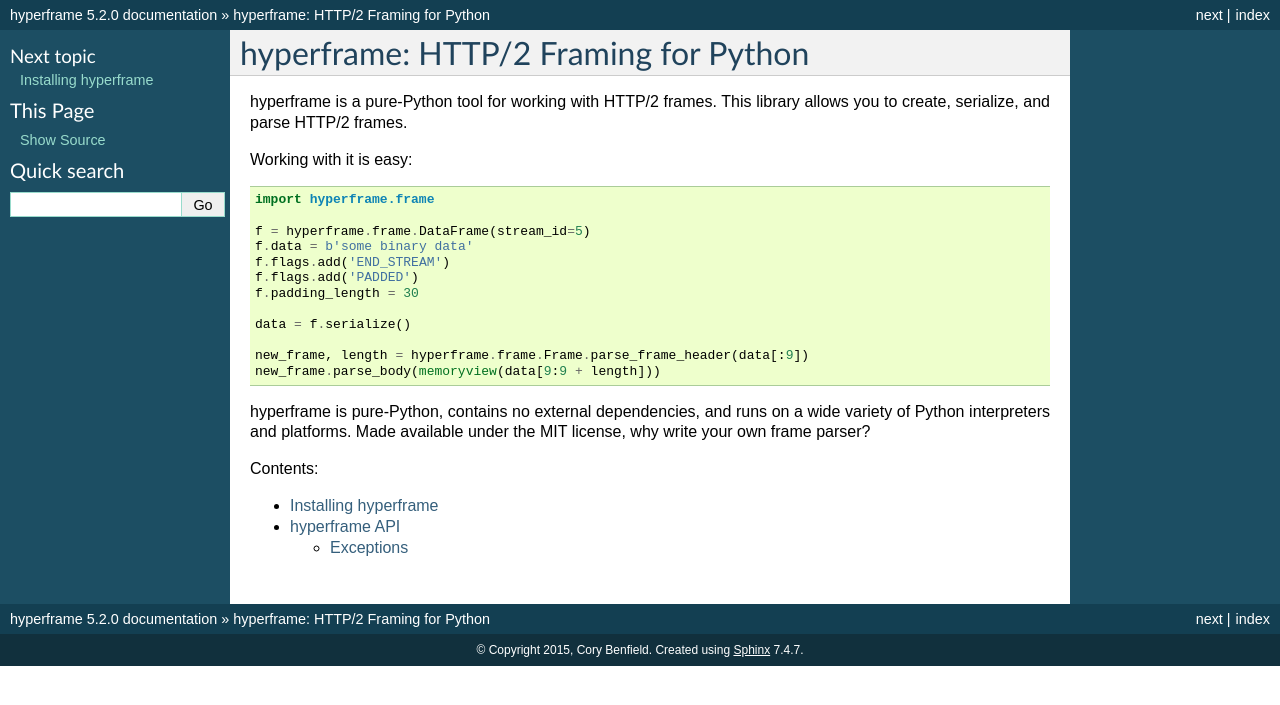
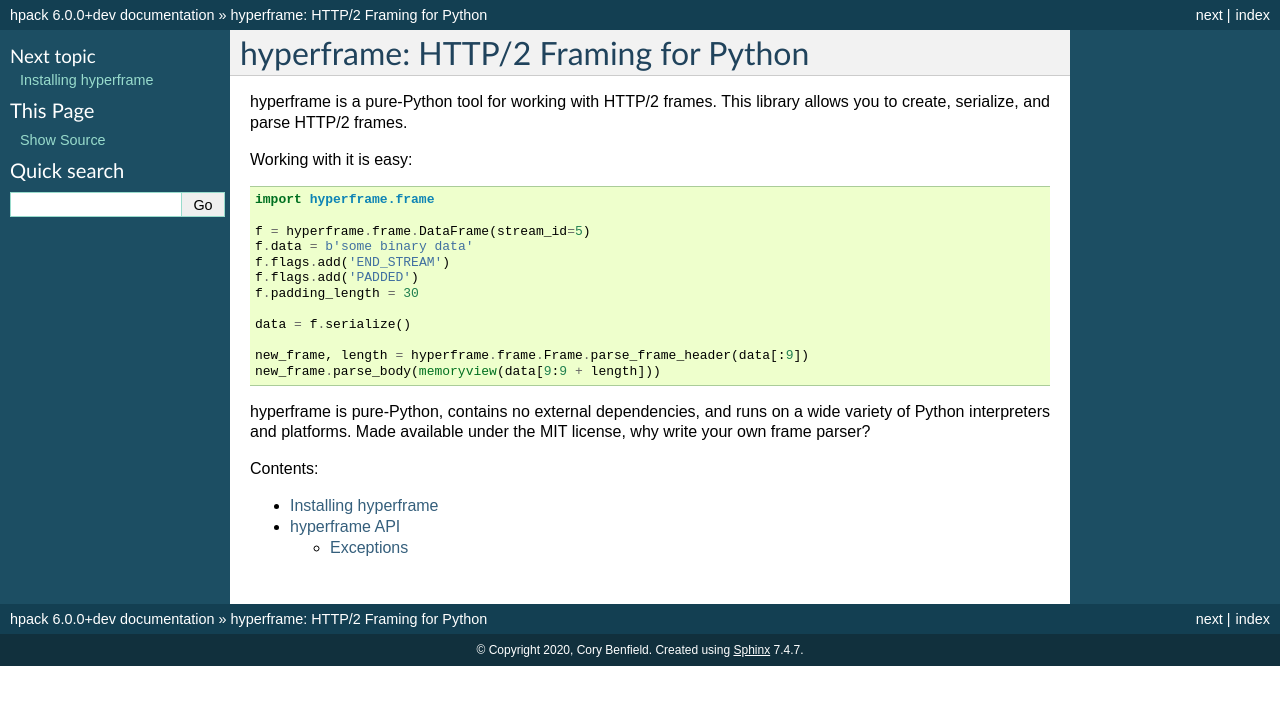
Before and after one commit to python-hyper/hyperframe, a Sphinx documentation site: the page built from docs/source/index.rst, in a window 1280 px wide. Shown: the top 705 px of the page. Built offline with Sphinx 7.4.7, drawn with Linux system fonts in a browser that asks for light colours; some of the changed lines change nothing that is shown.

Commit message:
update sphinx and docs config

```diff
--- a/docs/source/conf.py
+++ b/docs/source/conf.py
@@ -1,29 +1,38 @@
-# -*- coding: utf-8 -*-
+# Configuration file for the Sphinx documentation builder.
 #
-# hyperframe documentation build configuration file, created by
-# sphinx-quickstart on Mon Oct 12 14:06:36 2015.
-#
-# This file is execfile()d with the current directory set to its
-# containing dir.
-#
-# Note that not all possible configuration values are present in this
-# autogenerated file.
-#
-# All configuration values have a default; values that are commented out
-# serve to show the default.
+# This file only contains a selection of the most common options. For a full
+# list see the documentation:
+# https://www.sphinx-doc.org/en/master/usage/configuration.html
 
-import sys
-import os
+# -- Path setup --------------------------------------------------------------
 
 # If extensions (or modules to document with autodoc) are in another directory,
 # add these directories to sys.path here. If the directory is relative to the
 # documentation root, use os.path.abspath to make it absolute, like shown here.
+#
+import os
+import sys
+import re
+
 sys.path.insert(0, os.path.abspath('../..'))
 
-# -- General configuration ------------------------------------------------
+PROJECT_ROOT = os.path.dirname(__file__)
+# Get the version
+version_regex = r'__version__ = ["\']([^"\']*)["\']'
+with open(os.path.join(PROJECT_ROOT, '../../', 'src/hyperframe/__init__.py')) as file_:
+    text = file_.read()
+    match = re.search(version_regex, text)
+    version = match.group(1)
 
-# If your documentation needs a minimal Sphinx version, state it here.
-#needs_sphinx = '1.0'
+
+# -- Project information -----------------------------------------------------
+
+project = 'hpack'
+copyright = '2020, Cory Benfield'
+author = 'Cory Benfield'
+release = version
+
+# -- General configuration ---------------------------------------------------
 
 # Add any Sphinx extension module names here, as strings. They can be
 # extensions coming with Sphinx (named 'sphinx.ext.*') or your custom
@@ -31,235 +40,33 @@
 extensions = [
     'sphinx.ext.autodoc',
     'sphinx.ext.intersphinx',
+    'sphinx.ext.viewcode',
 ]
 
 # Add any paths that contain templates here, relative to this directory.
 templates_path = ['_templates']
 
-# The suffix of source filenames.
-source_suffix = '.rst'
+# List of patterns, relative to source directory, that match files and
+# directories to ignore when looking for source files.
+# This pattern also affects html_static_path and html_extra_path.
+exclude_patterns = []
 
-# The encoding of source files.
-#source_encoding = 'utf-8-sig'
+# Example configuration for intersphinx: refer to the Python standard library.
+intersphinx_mapping = {
+    'python': ('https://docs.python.org/', None),
+}
 
-# The master toctree document.
 master_doc = 'index'
 
-# General information about the project.
-project = u'hyperframe'
-copyright = u'2015, Cory Benfield'
 
-# The version info for the project you're documenting, acts as replacement for
-# |version| and |release|, also used in various other places throughout the
-# built documents.
-#
-# The short X.Y version.
-version = '5.2.0'
-# The full version, including alpha/beta/rc tags.
-release = '5.2.0'
-
-# The language for content autogenerated by Sphinx. Refer to documentation
-# for a list of supported languages.
-#language = None
-
-# There are two options for replacing |today|: either, you set today to some
-# non-false value, then it is used:
-#today = ''
-# Else, today_fmt is used as the format for a strftime call.
-#today_fmt = '%B %d, %Y'
-
-# List of patterns, relative to source directory, that match files and
-# directories to ignore when looking for source files.
-exclude_patterns = []
-
-# The reST default role (used for this markup: `text`) to use for all
-# documents.
-#default_role = None
-
-# If true, '()' will be appended to :func: etc. cross-reference text.
-#add_function_parentheses = True
-
-# If true, the current module name will be prepended to all description
-# unit titles (such as .. function::).
-#add_module_names = True
-
-# If true, sectionauthor and moduleauthor directives will be shown in the
-# output. They are ignored by default.
-#show_authors = False
-
-# The name of the Pygments (syntax highlighting) style to use.
-pygments_style = 'sphinx'
-
-# A list of ignored prefixes for module index sorting.
-#modindex_common_prefix = []
-
-# If true, keep warnings as "system message" paragraphs in the built documents.
-#keep_warnings = False
-
-
-# -- Options for HTML output ----------------------------------------------
+# -- Options for HTML output -------------------------------------------------
 
 # The theme to use for HTML and HTML Help pages.  See the documentation for
 # a list of builtin themes.
+#
 html_theme = 'default'
-
-# Theme options are theme-specific and customize the look and feel of a theme
-# further.  For a list of options available for each theme, see the
-# documentation.
-#html_theme_options = {}
-
-# Add any paths that contain custom themes here, relative to this directory.
-#html_theme_path = []
-
-# The name for this set of Sphinx documents.  If None, it defaults to
-# "<project> v<release> documentation".
-#html_title = None
-
-# A shorter title for the navigation bar.  Default is the same as html_title.
-#html_short_title = None
-
-# The name of an image file (relative to this directory) to place at the top
-# of the sidebar.
-#html_logo = None
-
-# The name of an image file (within the static path) to use as favicon of the
-# docs.  This file should be a Windows icon file (.ico) being 16x16 or 32x32
-# pixels large.
-#html_favicon = None
 
 # Add any paths that contain custom static files (such as style sheets) here,
 # relative to this directory. They are copied after the builtin static files,
 # so a file named "default.css" will overwrite the builtin "default.css".
 html_static_path = ['_static']
-
-# Add any extra paths that contain custom files (such as robots.txt or
-# .htaccess) here, relative to this directory. These files are copied
-# directly to the root of the documentation.
-#html_extra_path = []
-
-# If not '', a 'Last updated on:' timestamp is inserted at every page bottom,
-# using the given strftime format.
-#html_last_updated_fmt = '%b %d, %Y'
-
-# If true, SmartyPants will be used to convert quotes and dashes to
-# typographically correct entities.
-#html_use_smartypants = True
-
-# Custom sidebar templates, maps document names to template names.
-#html_sidebars = {}
-
-# Additional templates that should be rendered to pages, maps page names to
-# template names.
-#html_additional_pages = {}
-
-# If false, no module index is generated.
-#html_domain_indices = True
-
-# If false, no index is generated.
-#html_use_index = True
-
-# If true, the index is split into individual pages for each letter.
-#html_split_index = False
-
-# If true, links to the reST sources are added to the pages.
-#html_show_sourcelink = True
-
-# If true, "Created using Sphinx" is shown in the HTML footer. Default is True.
-#html_show_sphinx = True
-
-# If true, "(C) Copyright ..." is shown in the HTML footer. Default is True.
-#html_show_copyright = True
-
-# If true, an OpenSearch description file will be output, and all pages will
-# contain a <link> tag referring to it.  The value of this option must be the
-# base URL from which the finished HTML is served.
-#html_use_opensearch = ''
-
-# This is the file name suffix for HTML files (e.g. ".xhtml").
-#html_file_suffix = None
-
-# Output file base name for HTML help builder.
-htmlhelp_basename = 'hyperframedoc'
-
-
-# -- Options for LaTeX output ---------------------------------------------
-
-latex_elements = {
-# The paper size ('letterpaper' or 'a4paper').
-#'papersize': 'letterpaper',
-
-# The font size ('10pt', '11pt' or '12pt').
-#'pointsize': '10pt',
-
-# Additional stuff for the LaTeX preamble.
-#'preamble': '',
-}
-
-# Grouping the document tree into LaTeX files. List of tuples
-# (source start file, target name, title,
-#  author, documentclass [howto, manual, or own class]).
-latex_documents = [
-  ('index', 'hyperframe.tex', u'hyperframe Documentation',
-   u'Cory Benfield', 'manual'),
-]
-
-# The name of an image file (relative to this directory) to place at the top of
-# the title page.
-#latex_logo = None
-
-# For "manual" documents, if this is true, then toplevel headings are parts,
-# not chapters.
-#latex_use_parts = False
-
-# If true, show page references after internal links.
-#latex_show_pagerefs = False
-
-# If true, show URL addresses after external links.
-#latex_show_urls = False
-
-# Documents to append as an appendix to all manuals.
-#latex_appendices = []
-
-# If false, no module index is generated.
-#latex_domain_indices = True
-
-
-# -- Options for manual page output ---------------------------------------
-
-# One entry per manual page. List of tuples
-# (source start file, name, description, authors, manual section).
-man_pages = [
-    ('index', 'hyperframe', u'hyperframe Documentation',
-     [u'Cory Benfield'], 1)
-]
-
-# If true, show URL addresses after external links.
-#man_show_urls = False
-
-
-# -- Options for Texinfo output -------------------------------------------
-
-# Grouping the document tree into Texinfo files. List of tuples
-# (source start file, target name, title, author,
-#  dir menu entry, description, category)
-texinfo_documents = [
-  ('index', 'hyperframe', u'hyperframe Documentation',
-   u'Cory Benfield', 'hyperframe', 'One line description of project.',
-   'Miscellaneous'),
-]
-
-# Documents to append as an appendix to all manuals.
-#texinfo_appendices = []
-
-# If false, no module index is generated.
-#texinfo_domain_indices = True
-
-# How to display URL addresses: 'footnote', 'no', or 'inline'.
-#texinfo_show_urls = 'footnote'
-
-# If true, do not generate a @detailmenu in the "Top" node's menu.
-#texinfo_no_detailmenu = False
-
-
-# Example configuration for intersphinx: refer to the Python standard library.
-intersphinx_mapping = {'http://docs.python.org/': None}
```
Also changed, not shown: 2 other files.
